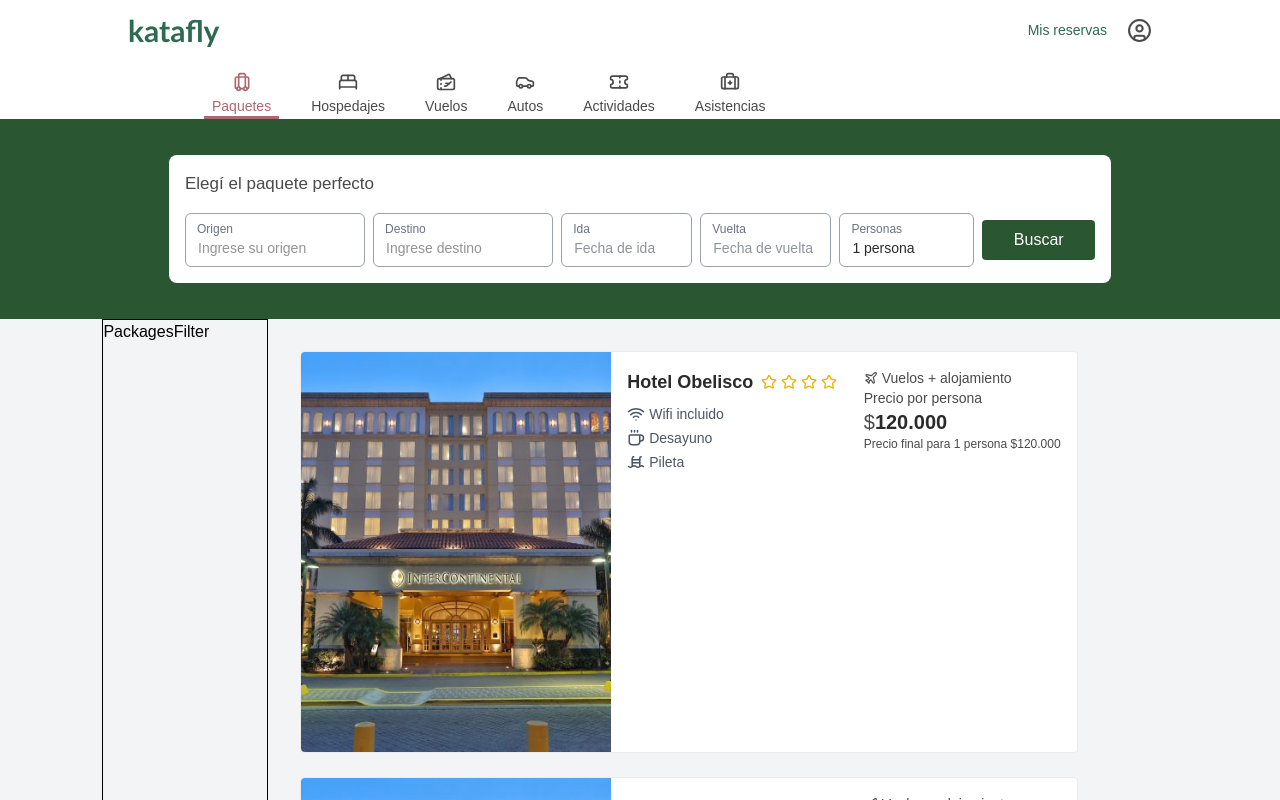
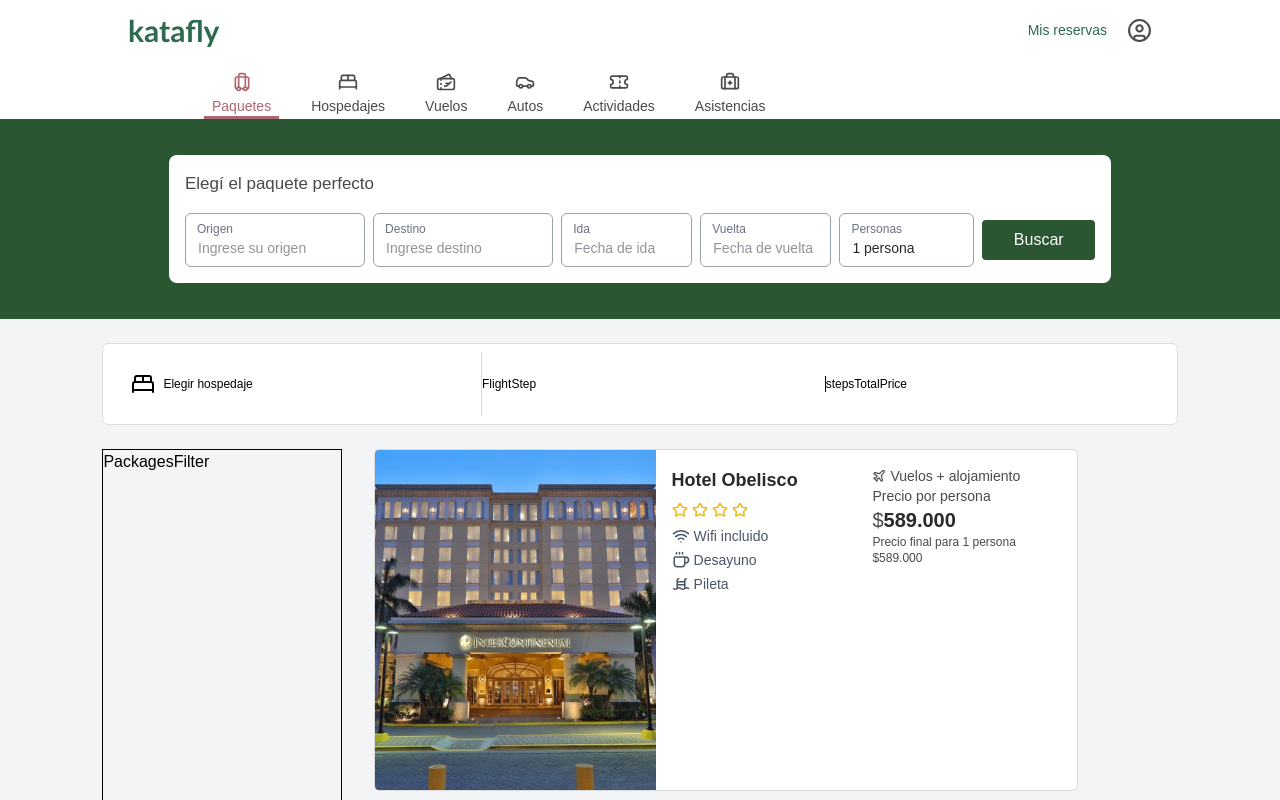
Before and after one commit to EnzoMasotta/proyectoIntegradorReact, a React (Vite) app: page /paquetes/resultados in a window 1280 px wide. Shown: the top 800 px of the page. Built offline with nearby package versions, Linux system fonts and the light colour scheme.

Commit message:
Prueba de PackagesSteps

```diff
--- /dev/null
+++ b/src/components/AcommodationStep.jsx
@@ -0,0 +1,13 @@
+import { BedDouble } from "lucide-react";
+import React from "react";
+
+export default function AcommodationStep() {
+  return (
+    <section className="flex md:m-auto md:w-full border-r border-[#dbdbdb] p-5">
+      <h1 className="flex gap-2 items-center text-xs">
+        <BedDouble />
+        Elegir hospedaje
+      </h1>
+    </section>
+  );
+}
--- /dev/null
+++ b/src/components/FlightStep.jsx
@@ -0,0 +1,7 @@
+import React from "react";
+
+export default function FlightStep() {
+  return (
+    <div className="flex md:m-auto md:w-full border-r text-xs">FlightStep</div>
+  );
+}
--- a/src/components/PackagesFilter.jsx
+++ b/src/components/PackagesFilter.jsx
@@ -1,5 +1,5 @@
 import React from "react";
 
 export function PackagesFilter() {
-  return <div className="border-1 flex w-50">PackagesFilter</div>;
+  return <div className="border-1 flex w-80">PackagesFilter</div>;
 }
--- a/src/components/PackagesResults.jsx
+++ b/src/components/PackagesResults.jsx
@@ -14,7 +14,7 @@ export function PackagesResults({ results, iconMap, personas }) {
   }
 
   return (
-    <section className=" w-full flex flex-col p-[8%] md:p-[3%] lg:pr-25 gap-6">
+    <section className=" w-full flex flex-col p-[8%] md:p-[3%] md:pt-0 lg:pr-25 gap-6">
       {results.map((pkg) => (
         <NavLink
           to={`/paquetes/resultados/detalles/${slugify(pkg.title, {
@@ -22,13 +22,13 @@ export function PackagesResults({ results, iconMap, personas }) {
             strict: true,
           })}`}
           key={pkg.id || `${pkg.title}-${pkg.province}-${pkg.country}`}
-          className="bg-white w-full border-[#ececec] border hover:border-[#ad6771] transition-all duration-300 rounded flex flex-col md:flex-row md:justify-between cursor-pointer"
+          className="bg-white w-full border-[#dbdbdb] border transition duration-500 hover:shadow-lg  rounded-md flex flex-col md:flex-row md:justify-between cursor-pointer"
         >
           <img
             /*pkg.image pkg.title */
             src="/HotelPrueba.jpg"
             alt={pkg.title}
-            className="w-auto h-50 md:h-85 md:w-70 lg:h-100 lg:w-[40%] object-cover rounded-t md:rounded-l md:rounded-r-none"
+            className="w-auto h-50 md:h-70 md:w-70 lg:h-85 lg:w-[40%] object-cover rounded-t md:rounded-l md:rounded-r-none"
           />
 
           <section className="p-4 md:flex md:flex-1 md:justify-between">
@@ -67,7 +67,7 @@ export function PackagesResults({ results, iconMap, personas }) {
             </div>
 
             <div className="">
-              <span className="flex items-center gap-1 text-sm text-[#4a4a4a] border-t-1 md:border-t-0 border-[#ececec]">
+              <span className="flex items-center gap-1 text-sm text-[#4a4a4a] border-t-1 md:border-t-0 border-[#dbdbdb]">
                 <Plane size={14} />
                 <p>Vuelos + alojamiento</p>
               </span>
--- /dev/null
+++ b/src/components/PackagesSteps.jsx
@@ -0,0 +1,16 @@
+import React from "react";
+import FlightStep from "./FlightStep";
+import AcommodationStep from "./AcommodationStep";
+import StepsTotalPrice from "./StepsTotalPrice";
+
+export function PackagesSteps() {
+  return (
+    <main className="bg-[#f2f4f5] h-auto flex justify-center p-0 md:px-[8%] md:py-6">
+      <section className="bg-white flex justify-between items-center border border-[#dbdbdb] border-t-0 md:border-t rounded-md w-full p-2 overflow-x-auto">
+        <AcommodationStep />
+        <FlightStep />
+        <StepsTotalPrice />
+      </section>
+    </main>
+  );
+}
--- /dev/null
+++ b/src/components/StepsTotalPrice.jsx
@@ -0,0 +1,7 @@
+import React from "react";
+
+export default function StepsTotalPrice() {
+  return (
+    <div className="flex md:m-auto md:w-full text-xs">stepsTotalPrice</div>
+  );
+}
--- a/src/data/locations.js
+++ b/src/data/locations.js
@@ -7,6 +7,7 @@ export const locationsByCountry = {
     { city: "Salta", province: "Salta" },
     { city: "Rosario", province: "Santa Fe" },
     { city: "Ushuaia", province: "Tierra del Fuego" },
+    { city: "Puerto Iguazú", province: "Misiones" },
   ],
   Uruguay: [
     { city: "Montevideo", province: "Montevideo" },
--- a/src/data/packages.json
+++ b/src/data/packages.json
@@ -6,7 +6,7 @@
         "title": "Hotel Obelisco",
         "stars": 4,
         "image": "/imagenes/obelisco.jpg",
-        "price": 120000,
+        "price": 589000,
         "services": ["wifi", "desayuno", "pileta"]
       },
       {
--- a/src/pages/PackagesDetails.jsx
+++ b/src/pages/PackagesDetails.jsx
@@ -2,6 +2,7 @@ import { useParams, useNavigate } from "react-router-dom";
 import { useEffect } from "react";
 import packages from "../data/packages.json";
 import slugify from "slugify";
+import { PackagesSteps } from "../components/PackagesSteps";
 
 export function PackagesDetails() {
   const { nombre } = useParams();
@@ -37,7 +38,8 @@ export function PackagesDetails() {
 
   return (
     <main className="">
-      <section className="p-5">
+      <section className="">
+        <PackagesSteps />
         <h1 className="text-2xl font-normal mb-4 text-[#4a4a4a]">
           {pkg.title}
         </h1>
--- a/src/pages/PackagesPageResults.jsx
+++ b/src/pages/PackagesPageResults.jsx
@@ -13,6 +13,7 @@ import {
   Snowflake,
   WavesLadder,
 } from "lucide-react";
+import { PackagesSteps } from "../components/PackagesSteps";
 
 export function PackagesPageResults() {
   const [searchParams, setSearchParams] = useSearchParams();
@@ -92,6 +93,8 @@ export function PackagesPageResults() {
         />
       </section>
 
+      <PackagesSteps />
+
       <div className="bg-[#f2f4f5] md:px-[3%] lg:px-[8%] flex flex-col lg:flex-row">
         <PackagesFilter />
 
```
